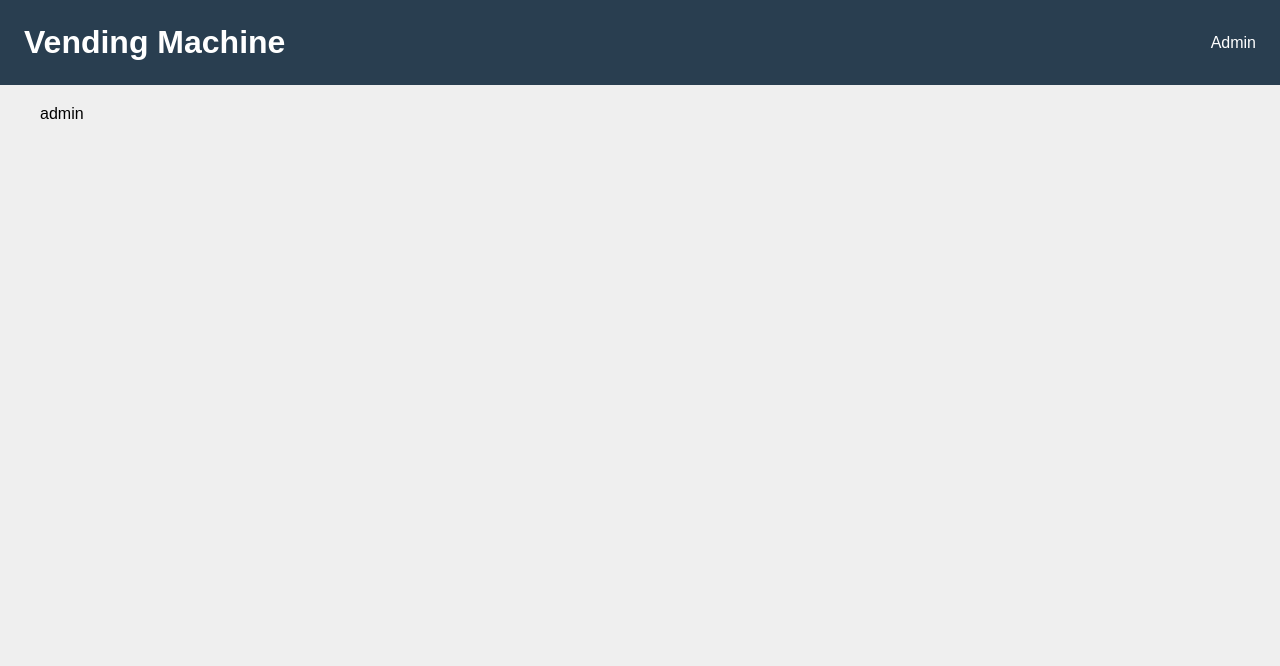
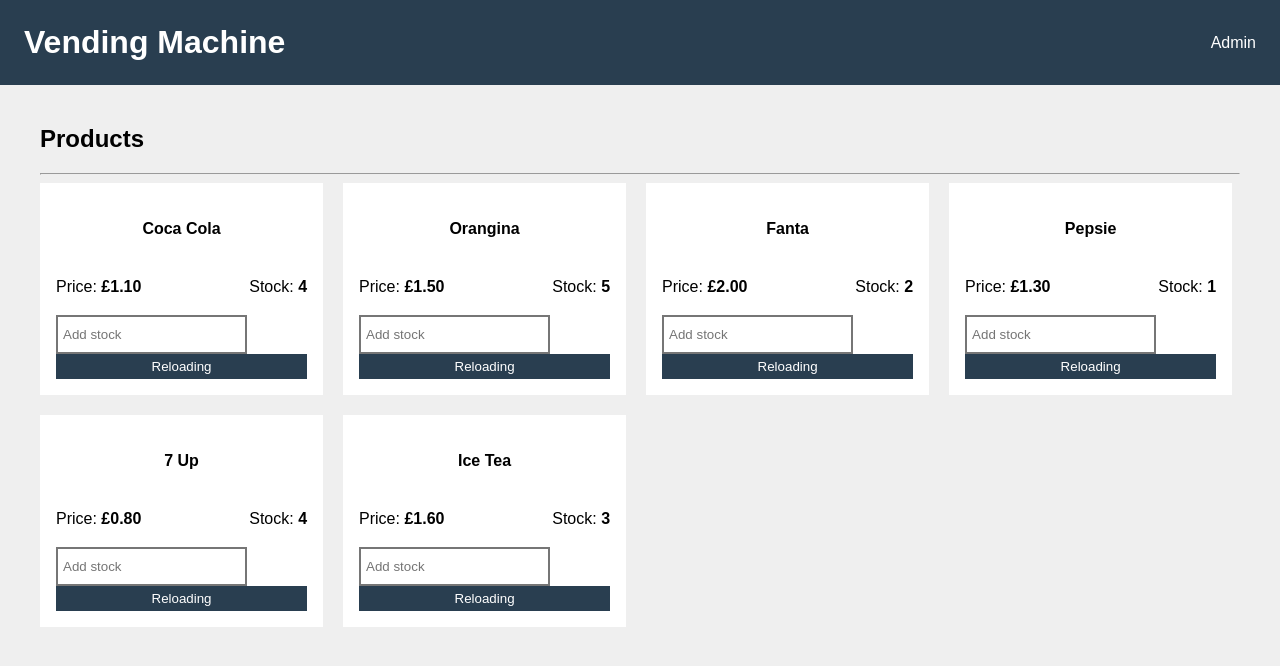
Before and after one commit to cdegrel/vending-machine, a React (Create React App) app: page /admin in a window 1280 px wide. Shown: the top 666 px of the page. Built offline with nearby package versions, Linux system fonts and the light colour scheme.

Commit message:
create adminProductListItem container

```diff
--- a/src/components/Admin.jsx
+++ b/src/components/Admin.jsx
@@ -1,8 +1,10 @@
 import React from 'react'
+
+import AdminProductList from '../containers/AdminProductList'
 
 const Admin = () => (
     <div className="admin">
-        admin
+        <AdminProductList/>
     </div>
 )
 
--- /dev/null
+++ b/src/components/AdminProductListItem.jsx
@@ -0,0 +1,26 @@
+import React from 'react'
+
+const AdminProductListItem = ({ product, onReloadStock }) => {
+    const handleSubmit = e => {
+        e.preventDefault()
+        const stock = e.target.stock
+        onReloadStock(product.id, Number(stock.value))
+        stock.value = ""
+    }
+
+    return  (
+        <div className="product-list-item">
+            <h4>{product.name}</h4>
+            <div className="product-list-item__info">
+                <div>Price: <strong>£{product.price.toFixed(2)}</strong></div>
+                <div>Stock: <strong>{product.stock}</strong></div>
+            </div>
+            <form onSubmit={handleSubmit}>
+                <input className="form__field" name="stock" type="number" placeholder="Add stock"/>
+                <button className="btn btn-full" type="submit">Reloading</button>
+            </form>
+        </div>
+    )
+}
+
+export default AdminProductListItem
--- a/src/components/ProductListItem.jsx
+++ b/src/components/ProductListItem.jsx
@@ -2,7 +2,6 @@
 import PropTypes from 'prop-types'
 
 const ProductListItem = ({ product, selectedIndex, onSelectProduct }) => {
-    console.log(product.image)
     return (
         <div className={`product-list-item ${product.id === selectedIndex ? 'selected' : ''}`}>
             <h4>{product.name}</h4>
--- /dev/null
+++ b/src/containers/AdminProductList.jsx
@@ -0,0 +1,31 @@
+import React from 'react'
+import { connect } from 'react-redux'
+
+import AdminProductListItem from '../components/AdminProductListItem'
+import { reloadProductStock } from '../actions'
+
+const AdminProductList = ({ products, handleReloadStock }) => {
+    return (
+        <div className="admin-product-list">
+            <header>
+                <h2>Products</h2>
+                <hr/>
+            </header>
+            <div className="product-list">
+                {products.map(product => (
+                    <AdminProductListItem key={product.id} product={product} onReloadStock={handleReloadStock} />
+                ))}
+            </div>
+        </div>
+    )
+}
+
+const mapStateToProps = ({ productReducer }) => ({
+    products: productReducer.products
+})
+
+const mapDispatchToProps = dispatch => ({
+    handleReloadStock: (id, stock) => dispatch(reloadProductStock(id, stock))
+})
+
+export default connect(mapStateToProps, mapDispatchToProps)(AdminProductList)
--- a/src/style.css
+++ b/src/style.css
@@ -16,9 +16,15 @@
     padding: 5px 0;
     color: #fff;
     cursor: pointer;
+    background: #293e50;
 }
 .btn-full {
     width: 100%;
+}
+.form__field {
+    border-radius: 0;
+    border-style: solid;
+    padding: 10px 5px;
 }
 
 .header {
@@ -26,6 +32,7 @@
     padding: 1.5rem;
     color: #fff;
     display: flex;
+    flex-wrap: wrap;
     align-items: center;
     justify-content: space-between;
 }
@@ -72,9 +79,6 @@
     flex-wrap: wrap;
     justify-content: space-between;
     width: 100%;
-}
-.product-list-item__select {
-    background: #293e50;
 }
 .product-list-item__select:disabled {
     background: #c4c4c4;
```
